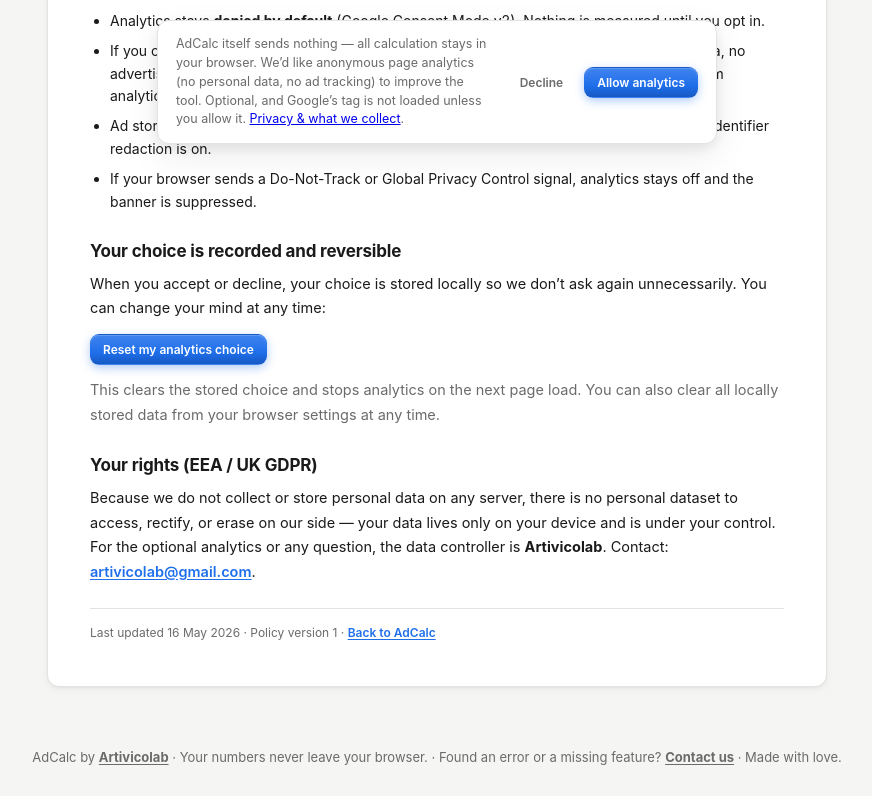
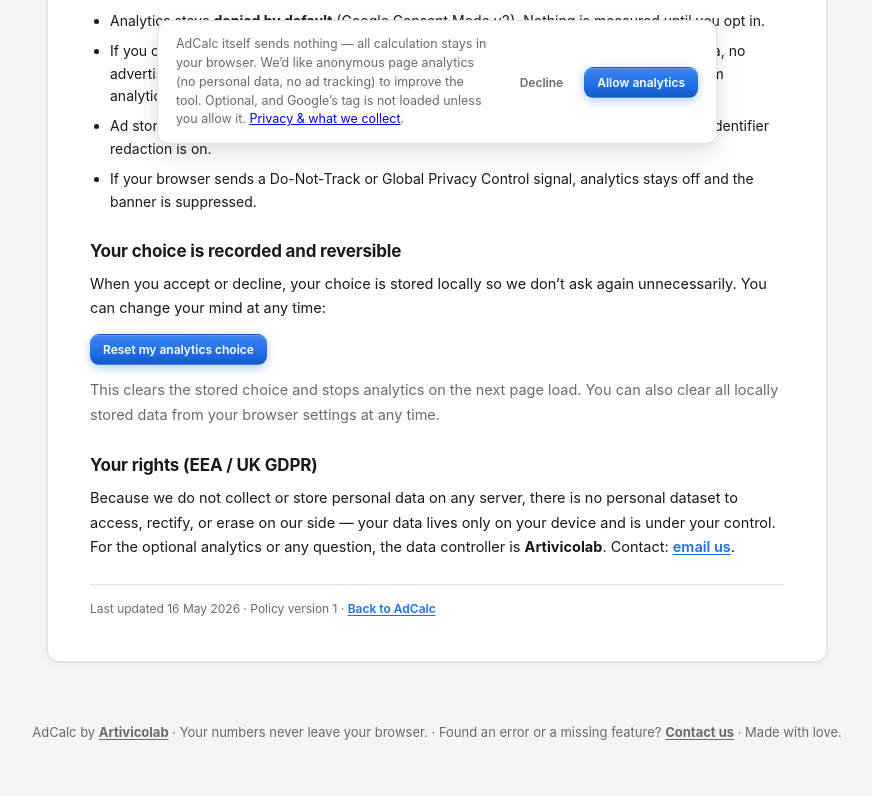
Before and after one commit to adcalc-pri/AdCalc, a website: page privacy.html in a window 1280 px wide. Shown: the part 642-1438 px from the top of the page, without its empty margins (203-1075 px from the left). After the commit the page ends 1413 px from the top, so only its background shows below. Drawn offline with Linux system fonts and the light colour scheme.

Commit message:
Fix privacy email link formatting in privacy.html

```diff
--- a/privacy.html
+++ b/privacy.html
@@ -118,7 +118,7 @@ gtag('js',new Date());gtag('config','G-ETCBJWFTDX',{anonymize_ip:true});
 var c=document.getElementById('contactMail');
 if(c)c.href='mailto:'+m+'?subject='+encodeURIComponent('AdCalc — error / feature report');
 var p=document.getElementById('privacyMail');
-if(p){p.href='mailto:'+m+'?subject='+encodeURIComponent('AdCalc — privacy enquiry');p.textContent=m;}
+if(p)p.href='mailto:'+m+'?subject='+encodeURIComponent('AdCalc — privacy enquiry');
 var btn=document.getElementById('withdrawBtn'),msg=document.getElementById('withdrawMsg');
 if(btn)btn.addEventListener('click',function(){try{localStorage.removeItem('adcalc_consent');
 localStorage.removeItem('adcalc_consent_at');localStorage.removeItem('adcalc_consent_v');
```
